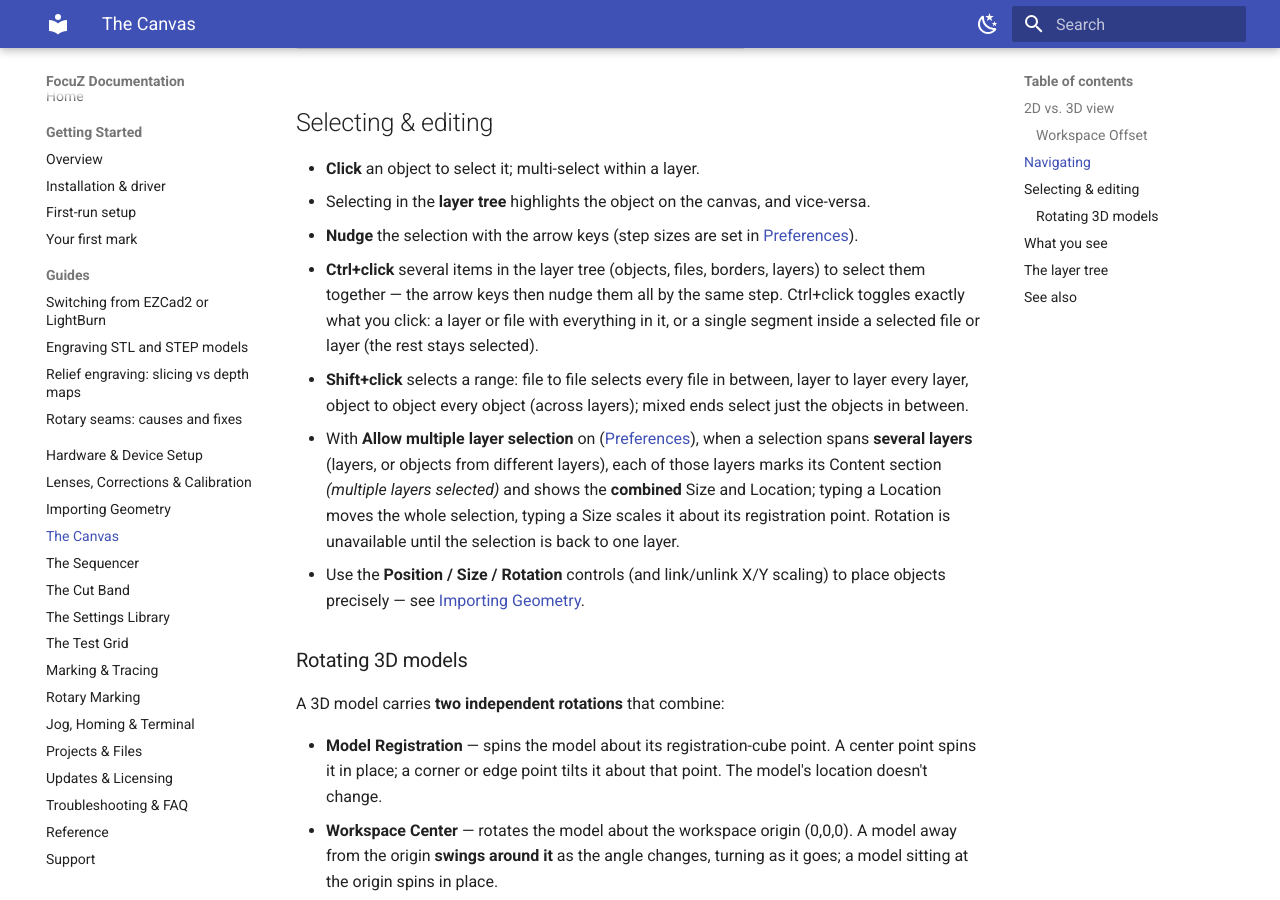
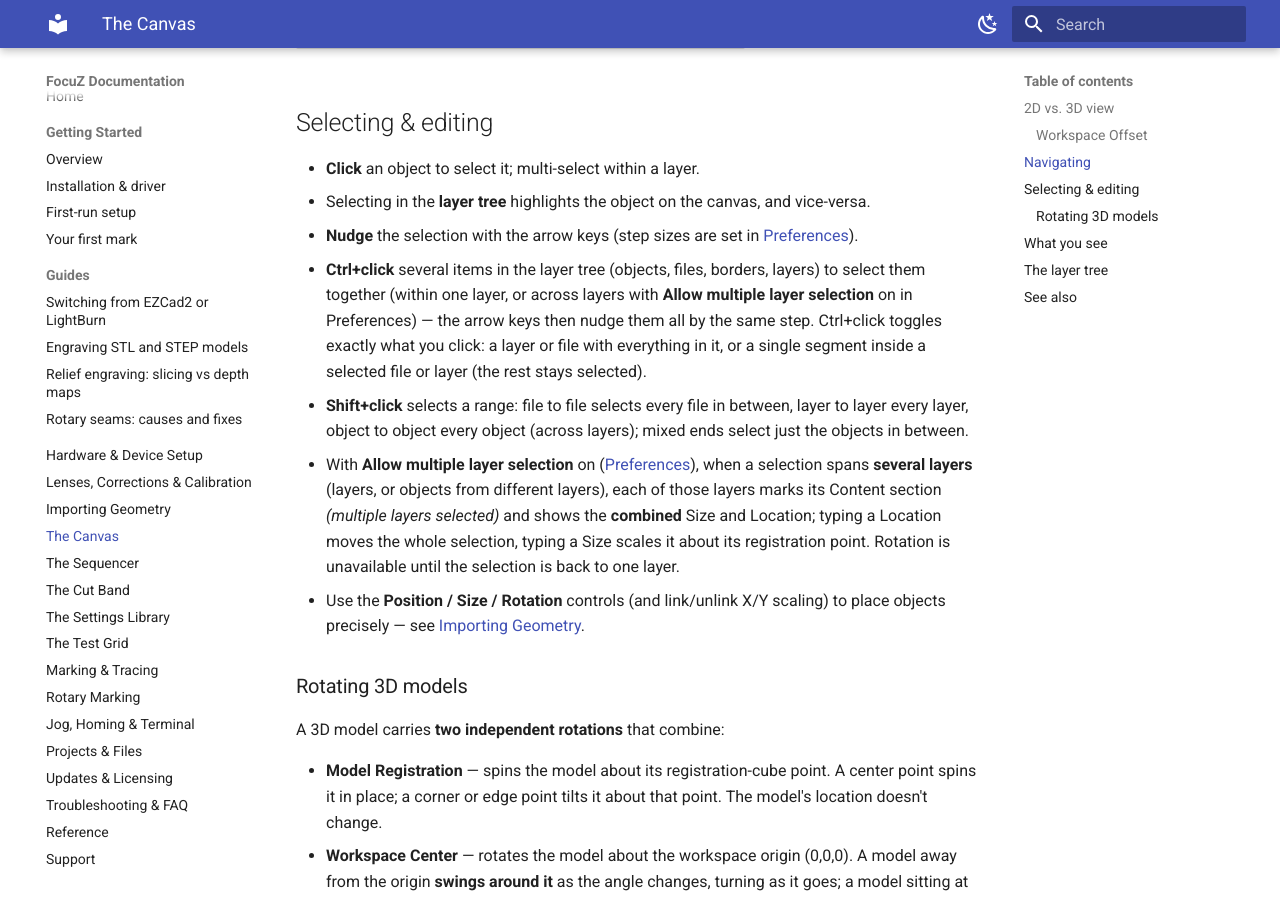
Before and after one commit to Lokahi-Shop/focuz-docs, an MkDocs documentation site: the page built from docs/canvas.md, in a window 1280 px wide and 900 px high, scrolled down 1526 px. Built offline with MkDocs 1.6.1 and Material for MkDocs 9.7.7, drawn with Linux system fonts in a browser that asks for light colours.

Commit message:
Canvas: note the one-layer default for Ctrl/Shift selection
Co-Authored-By: Claude Opus 5.5 <noreply@anthropic.com>

```diff
--- a/docs/canvas.md
+++ b/docs/canvas.md
@@ -48,7 +48,8 @@ surface. On a rotary job it also marks the axis height and each part surface.
 - **Click** an object to select it; multi-select within a layer.
 - Selecting in the **layer tree** highlights the object on the canvas, and vice-versa.
 - **Nudge** the selection with the arrow keys (step sizes are set in [Preferences](projects-files.md)).
-- **Ctrl+click** several items in the layer tree (objects, files, borders, layers) to select them together —
+- **Ctrl+click** several items in the layer tree (objects, files, borders, layers) to select them together
+  (within one layer, or across layers with **Allow multiple layer selection** on in Preferences) —
   the arrow keys then nudge them all by the same step. Ctrl+click toggles exactly what you click: a layer or
   file with everything in it, or a single segment inside a selected file or layer (the rest stays selected).
 - **Shift+click** selects a range: file to file selects every file in between, layer to layer every layer,
```
